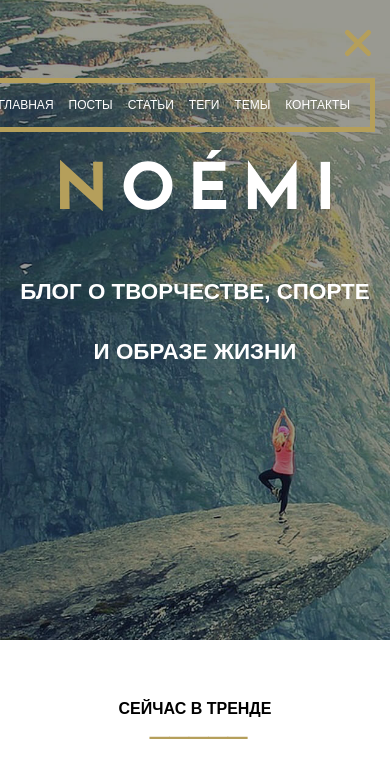
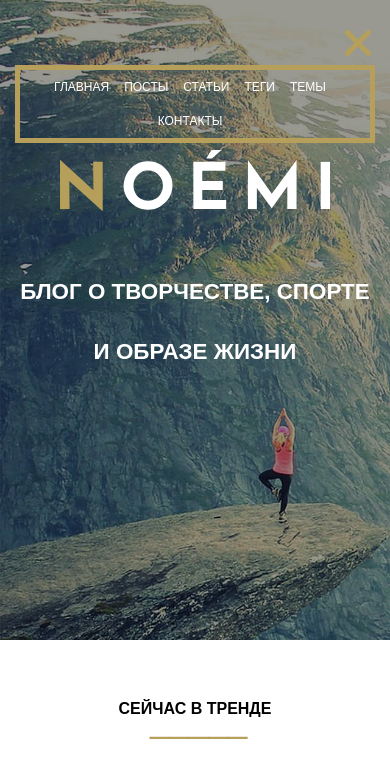
Before and after one commit to Andrue13/Noemi-project, a plain HTML site: page index.html in a window 390 px wide. Both pictures are taken after a click on the button "открыть меню". Shown: the top 775 px of the page. Drawn offline with Linux system fonts and the light colour scheme.

Commit message:
burget bug

```diff
--- a/css/styles_mobile.css
+++ b/css/styles_mobile.css
@@ -77,7 +77,7 @@ body {
 	/* width: 100%; */
 	/* height: 100vh; */
 	box-sizing: border-box;
-	padding: 5px;
+	padding-left: 5px;
 	border: 5px solid #b59f5b;
 	/* background-color: #343131; */
 	position: absolute;
@@ -88,6 +88,8 @@ body {
 	/* flex-direction: column; */
 	align-items: center;
 	justify-content: center;
+	flex-wrap: wrap;
+	margin-top: 5px;
 }
 
 .js-menu_active .menu__button {
```
